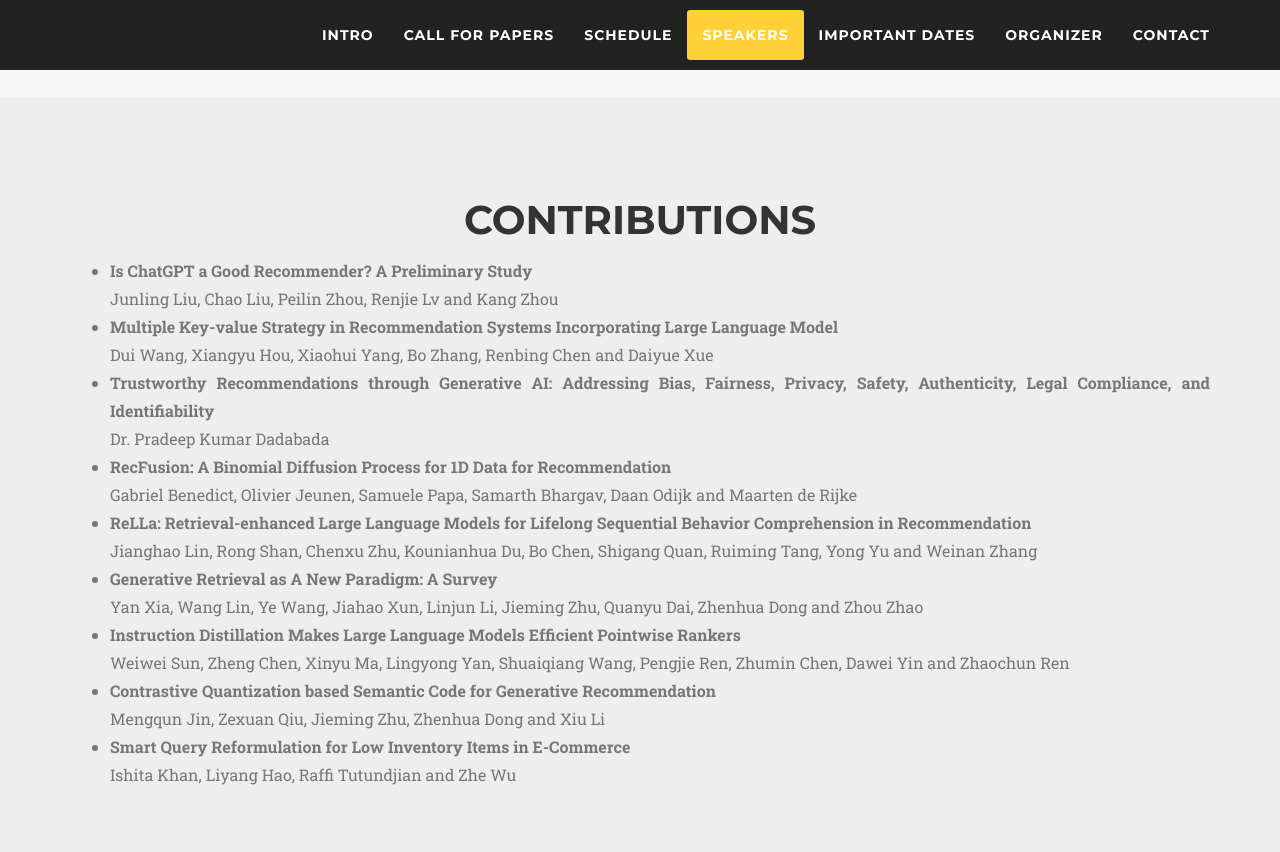
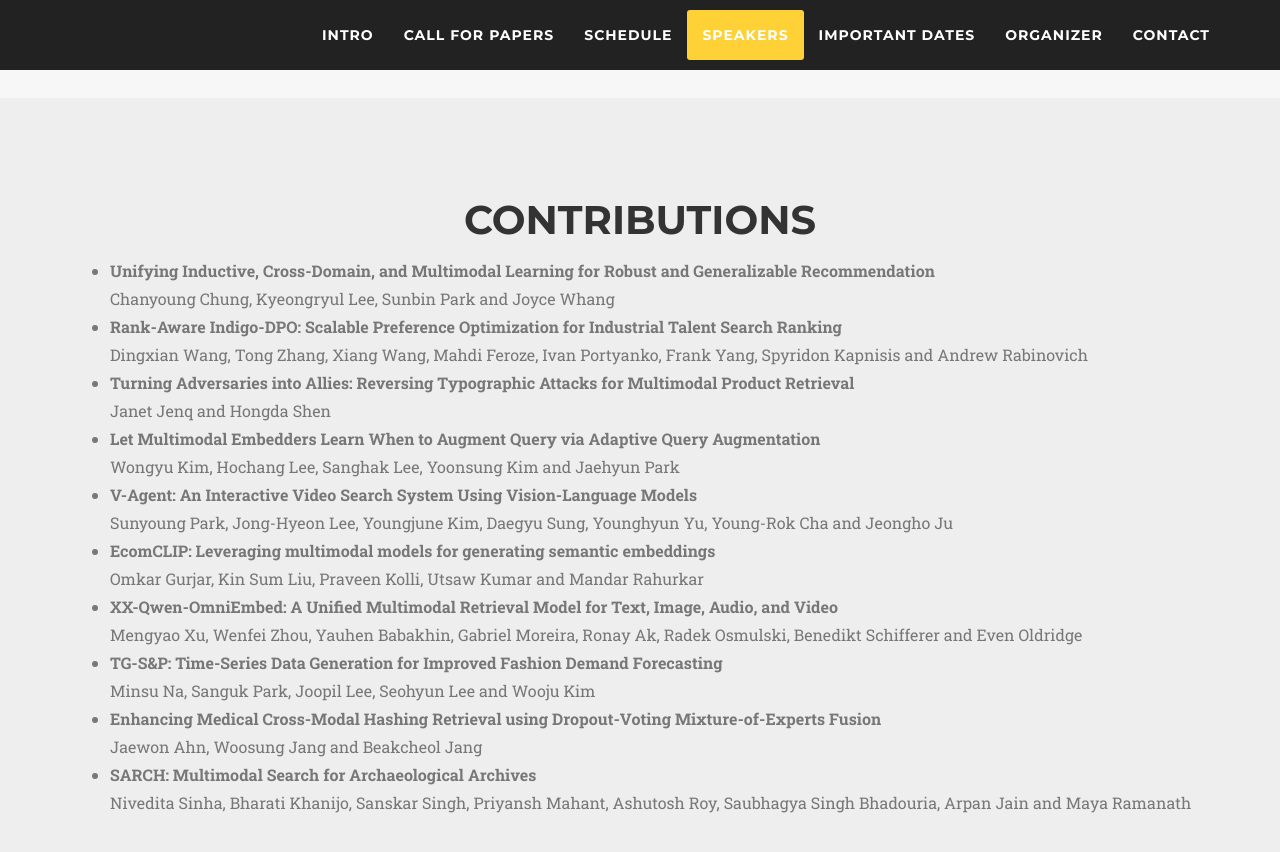
Before and after one commit to mmgensr-cikm25/mmgensr-cikm25.github.io, a Jekyll site: the page built from index.md, in a window 1280 px wide and 900 px high, scrolled down 2704 px. Shown: the top 852 px of the window. Built offline with Jekyll 4.4.1, drawn with Linux system fonts in a browser that asks for light colours; nearby versions of some CDN libraries; some web fonts are replaced.

Commit message:
Add new contributions to contributions.html

```diff
--- a/_includes/contributions.html
+++ b/_includes/contributions.html
@@ -9,24 +9,26 @@
     <div class="row text-justify">
       <div class="col-md-12">
         <ul class="large text-muted">
-          <li><b>Is ChatGPT a Good Recommender? A Preliminary Study</b><br>
-              Junling Liu, Chao Liu, Peilin Zhou, Renjie Lv and Kang Zhou</li>
-          <li><b>Multiple Key-value Strategy in Recommendation Systems Incorporating Large Language Model</b><br>
-              Dui Wang, Xiangyu Hou, Xiaohui Yang, Bo Zhang, Renbing Chen and Daiyue Xue</li>
-          <li><b>Trustworthy Recommendations through Generative AI: Addressing Bias, Fairness, Privacy, Safety, Authenticity, Legal Compliance, and Identifiability</b><br>
-              Dr. Pradeep Kumar Dadabada</li>
-          <li><b>RecFusion: A Binomial Diffusion Process for 1D Data for Recommendation</b><br>
-              Gabriel Benedict, Olivier Jeunen, Samuele Papa, Samarth Bhargav, Daan Odijk and Maarten de Rijke</li>
-          <li><b>ReLLa: Retrieval-enhanced Large Language Models for Lifelong Sequential Behavior Comprehension in Recommendation</b><br>
-              Jianghao Lin, Rong Shan, Chenxu Zhu, Kounianhua Du, Bo Chen, Shigang Quan, Ruiming Tang, Yong Yu and Weinan Zhang</li>
-          <li><b>Generative Retrieval as A New Paradigm: A Survey</b><br>
-              Yan Xia, Wang Lin, Ye Wang, Jiahao Xun, Linjun Li, Jieming Zhu, Quanyu Dai, Zhenhua Dong and Zhou Zhao</li>
-          <li><b>Instruction Distillation Makes Large Language Models Efficient Pointwise Rankers</b><br>
-              Weiwei Sun, Zheng Chen, Xinyu Ma, Lingyong Yan, Shuaiqiang Wang, Pengjie Ren, Zhumin Chen, Dawei Yin and Zhaochun Ren</li>
-          <li><b>Contrastive Quantization based Semantic Code for Generative Recommendation</b><br>
-              Mengqun Jin, Zexuan Qiu, Jieming Zhu, Zhenhua Dong and Xiu Li</li>
-          <li><b>Smart Query Reformulation for Low Inventory Items in E-Commerce</b><br>
-              Ishita Khan, Liyang Hao, Raffi Tutundjian and Zhe Wu</li>
+          <li><b>Unifying Inductive, Cross-Domain, and Multimodal Learning for Robust and Generalizable Recommendation</b><br>
+              Chanyoung Chung, Kyeongryul Lee, Sunbin Park and Joyce Whang</li>
+          <li><b>Rank-Aware Indigo-DPO: Scalable Preference Optimization for Industrial Talent Search Ranking</b><br>
+              Dingxian Wang, Tong Zhang, Xiang Wang, Mahdi Feroze, Ivan Portyanko, Frank Yang, Spyridon Kapnisis and Andrew Rabinovich</li>
+          <li><b>Turning Adversaries into Allies: Reversing Typographic Attacks for Multimodal Product Retrieval</b><br>
+              Janet Jenq and Hongda Shen</li>
+          <li><b>Let Multimodal Embedders Learn When to Augment Query via Adaptive Query Augmentation</b><br>
+              Wongyu Kim, Hochang Lee, Sanghak Lee, Yoonsung Kim and Jaehyun Park</li>
+          <li><b>V-Agent: An Interactive Video Search System Using Vision-Language Models</b><br>
+              Sunyoung Park, Jong-Hyeon Lee, Youngjune Kim, Daegyu Sung, Younghyun Yu, Young-Rok Cha and Jeongho Ju</li>
+          <li><b>EcomCLIP: Leveraging multimodal models for generating semantic embeddings</b><br>
+              Omkar Gurjar, Kin Sum Liu, Praveen Kolli, Utsaw Kumar and Mandar Rahurkar</li>
+          <li><b>XX-Qwen-OmniEmbed: A Unified Multimodal Retrieval Model for Text, Image, Audio, and Video</b><br>
+              Mengyao Xu, Wenfei Zhou, Yauhen Babakhin, Gabriel Moreira, Ronay Ak, Radek Osmulski, Benedikt Schifferer and Even Oldridge</li>
+          <li><b>TG-S&P: Time-Series Data Generation for Improved Fashion Demand Forecasting</b><br>
+              Minsu Na, Sanguk Park, Joopil Lee, Seohyun Lee and Wooju Kim</li>
+          <li><b>Enhancing Medical Cross-Modal Hashing Retrieval using Dropout-Voting Mixture-of-Experts Fusion</b><br>
+              Jaewon Ahn, Woosung Jang and Beakcheol Jang</li>
+          <li><b>SARCH: Multimodal Search for Archaeological Archives</b><br>
+              Nivedita Sinha, Bharati Khanijo, Sanskar Singh, Priyansh Mahant, Ashutosh Roy, Saubhagya Singh Bhadouria, Arpan Jain and Maya Ramanath</li>
         </ul>
       </div>
     </div>
```
